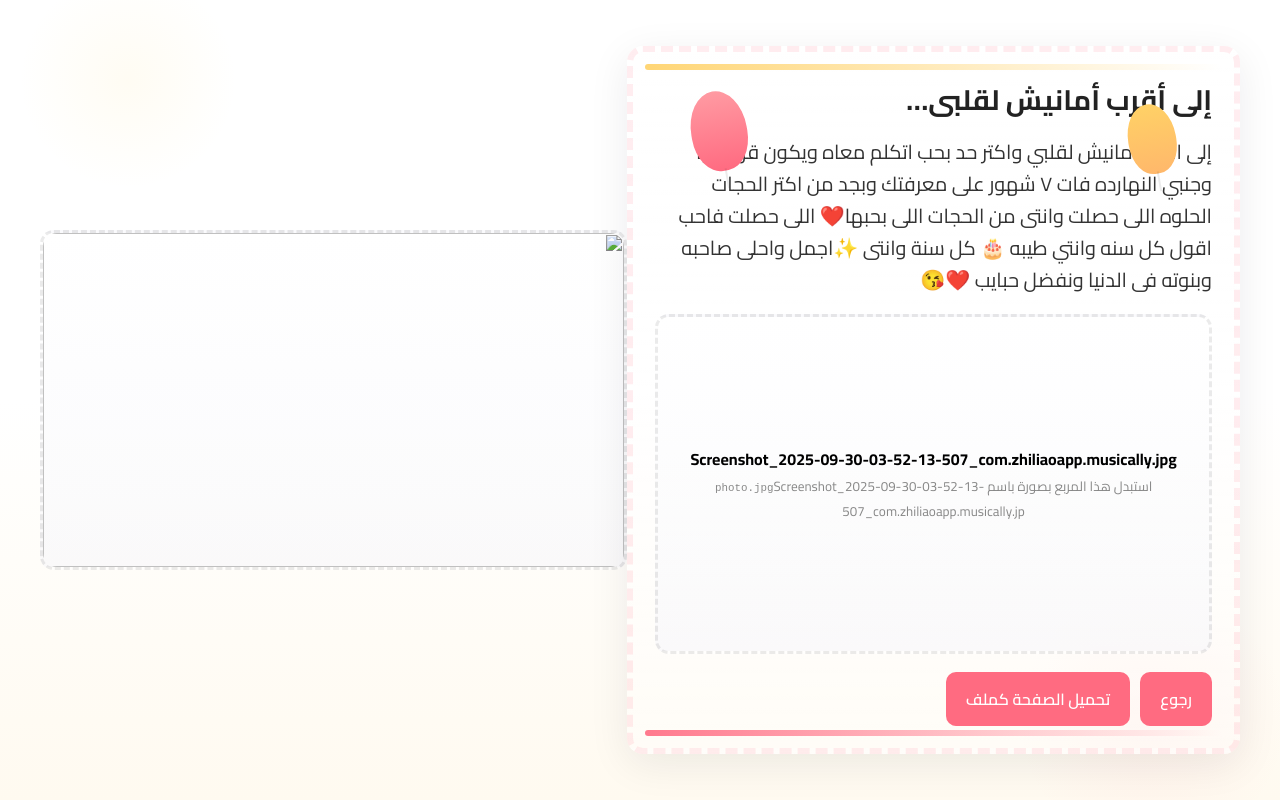
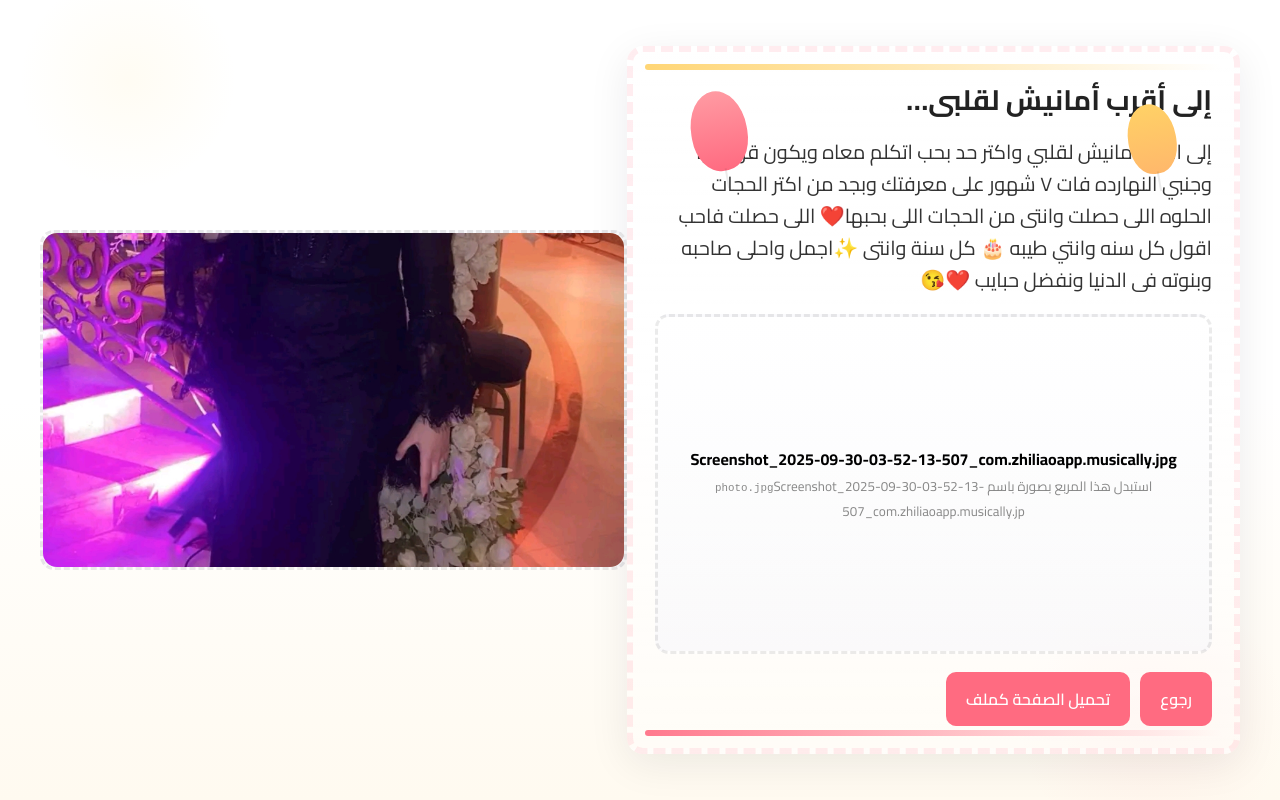
Before and after one commit to Lucymemo/Amanish, a plain HTML site: page index.html in a window 1280 px wide. Shown: the part 800-1600 px from the top of the page. Drawn offline with Linux system fonts and the light colour scheme.

Commit message:
index.html

```diff
--- a/index.html
+++ b/index.html
@@ -251,7 +251,7 @@ h1{ margin:0 0 10px 0; font-size:26px; color:#222; letter-spacing:0.2px; }
       </div>
     </div>
     <div class="photo-placeholder" id="photoPlaceholder">
-  <img src=""
+  <img src="Screenshot_2025-09-30-03-52-07-041_com.zhiliaoapp.musically.jpg"
        style="width:100%; height:100%; object-fit:cover; border-radius:14px;">
     </div>
   </section>
```
